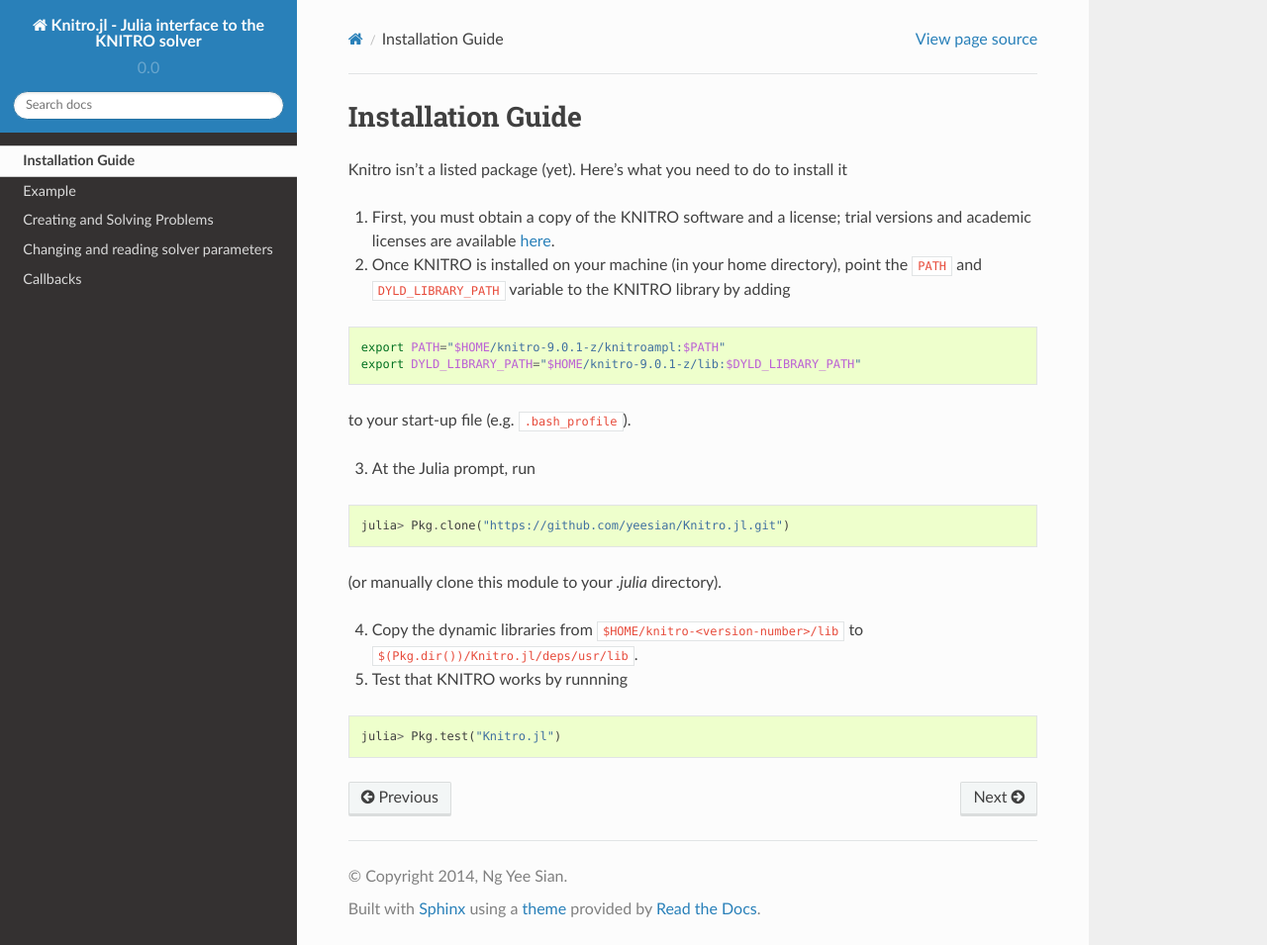
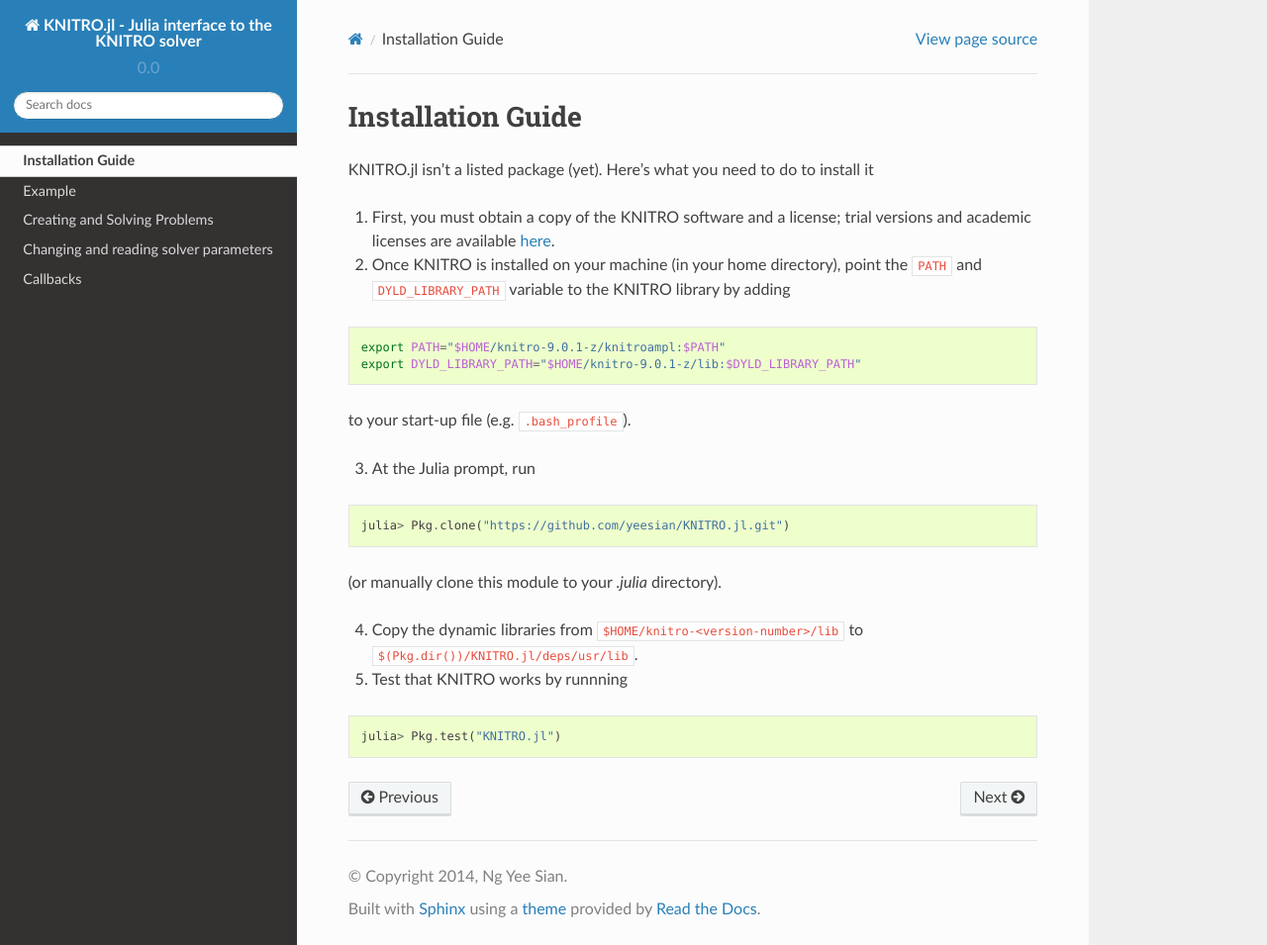
Before and after one commit to jump-dev/KNITRO.jl, a Sphinx documentation site: the page built from doc/installation.rst, in a window 1280 px wide and 955 px high. Shown: the whole window at 99% size. Built offline with Sphinx 7.4.7 and the Read the Docs theme 2.0.0, drawn with Linux system fonts in a browser that asks for light colours.

```diff
--- a/doc/conf.py
+++ b/doc/conf.py
@@ -51,7 +51,7 @@ source_suffix = '.rst'
 master_doc = 'knitro'
 
 # General information about the project.
-project = u'Knitro.jl - Julia interface to the KNITRO solver'
+project = u'KNITRO.jl - Julia interface to the KNITRO solver'
 AUTHORS = u'Ng Yee Sian'
 copyright = u'2014, '+AUTHORS
 
@@ -207,7 +207,7 @@ latex_elements = {
 # (source start file, target name, title,
 #  author, documentclass [howto, manual, or own class]).
 latex_documents = [
-  ('knitro', 'knitro.tex', u'Knitro.jl Documentation',
+  ('knitro', 'knitro.tex', u'KNITRO.jl Documentation',
    AUTHORS, 'manual'),
 ]
 
@@ -237,7 +237,7 @@ latex_documents = [
 # One entry per manual page. List of tuples
 # (source start file, name, description, authors, manual section).
 man_pages = [
-    ('knitro', 'Knitro', u'Knitro.jl Documentation',
+    ('knitro', 'Knitro', u'KNITRO.jl Documentation',
      [AUTHORS], 1)
 ]
 
@@ -251,8 +251,8 @@ man_pages = [
 # (source start file, target name, title, author,
 #  dir menu entry, description, category)
 texinfo_documents = [
-  ('knitro', 'Knitro', u'Knitro.jl Documentation',
-   AUTHORS, 'Knitro', 'Knitro.jl - Julia interface to the Knitro solver',
+  ('knitro', 'Knitro', u'KNITRO.jl Documentation',
+   AUTHORS, 'Knitro', 'KNITRO.jl - Julia interface to the Knitro solver',
    'Miscellaneous'),
 ]
 
--- a/doc/example.rst
+++ b/doc/example.rst
@@ -1,11 +1,11 @@
 -------
 Example
 -------
-We begin with an example to motivate the various interfaces. Here is what that problem looks like in Julia with the ``Knitro.jl`` interface:
+We begin with an example to motivate the various interfaces. Here is what that problem looks like in Julia with the ``KNITRO.jl`` interface:
 
 .. code-block:: julia
 
-  using Knitro
+  using KNITRO
   using Base.Test
 
   #    min  9 - 8x1 - 6x2 - 4x3
--- a/doc/installation.rst
+++ b/doc/installation.rst
@@ -1,6 +1,6 @@
 Installation Guide
 ------------------
-Knitro isn't a listed package (yet). Here's what you need to do to install it
+KNITRO.jl isn't a listed package (yet). Here's what you need to do to install it
 
 1. First, you must obtain a copy of the KNITRO software and a license; trial versions and academic licenses are available `here`_.
 
@@ -17,17 +17,17 @@ to your start-up file (e.g. ``.bash_profile``).
 
 .. code-block:: julia
 
-    julia> Pkg.clone("https://github.com/yeesian/Knitro.jl.git")
+    julia> Pkg.clone("https://github.com/yeesian/KNITRO.jl.git")
 
 (or manually clone this module to your `.julia` directory).
 
-4. Copy the dynamic libraries from ``$HOME/knitro-<version-number>/lib`` to ``$(Pkg.dir())/Knitro.jl/deps/usr/lib``.
+4. Copy the dynamic libraries from ``$HOME/knitro-<version-number>/lib`` to ``$(Pkg.dir())/KNITRO.jl/deps/usr/lib``.
 
 5. Test that KNITRO works by runnning
 
 .. code-block:: julia
 
-    julia> Pkg.test("Knitro.jl")
+    julia> Pkg.test("KNITRO.jl")
 
 
 .. _here: http://www-01.ibm.com/software/websphere/products/optimization/cplex-studio-preview-edition/
```
Also changed, not shown: README.md (+7 -7 lines), doc/knitro.rst (+4 -4 lines), 5 other files.
